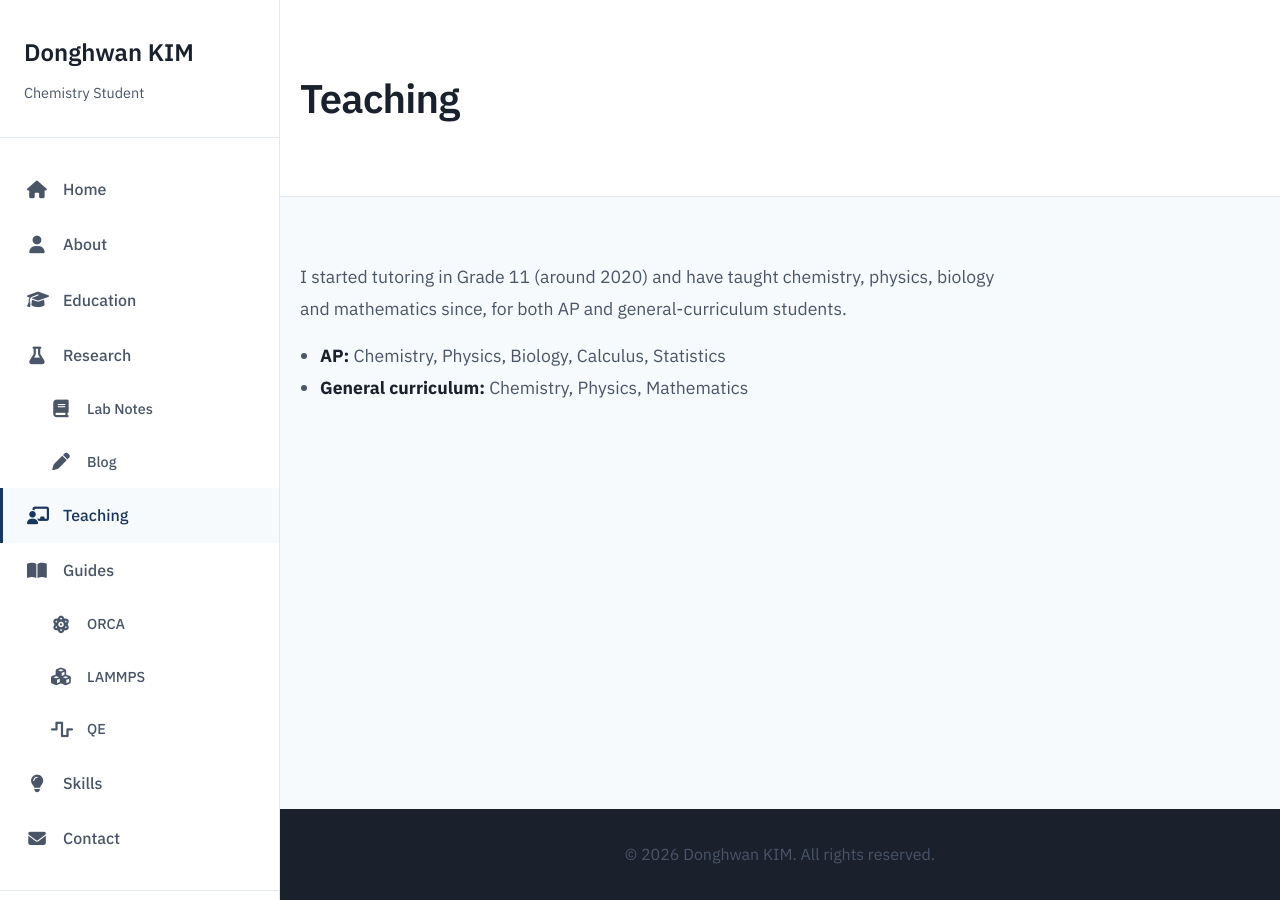
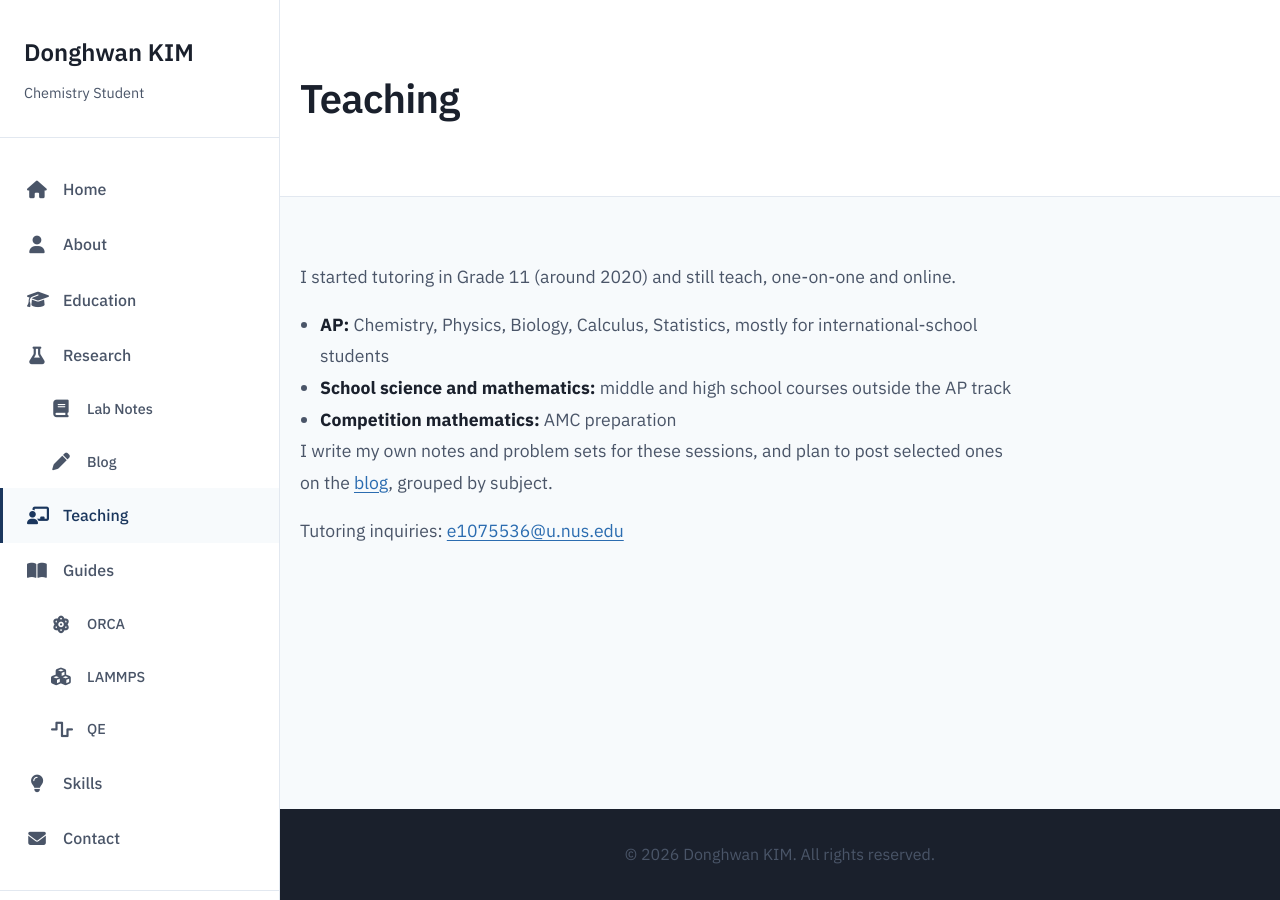
Before and after one commit to dhwan0112/dhk.github.io, a Jekyll site: the page built from _pages/teaching.md, in a window 1280 px wide. Built offline with Jekyll 4.4.1, drawn with Linux system fonts in a browser that asks for light colours; nearby versions of some CDN libraries.

Commit message:
Teaching: 형식·대상·경시 대비·자료 계획 추가
- 1:1 온라인, 현재 진행 중
- 대상: AP(주로 국제학교), 중·고등 일반 과학·수학, AMC 경시 대비
- 직접 만든 노트·문제 세트, 추후 블로그에 과목별로 게재 예정
- 튜터링 문의 메일 링크
- 홈 About 문장도 같은 내용으로 맞춤

```diff
--- a/_pages/teaching.md
+++ b/_pages/teaching.md
@@ -7,11 +7,14 @@ permalink: /teaching/
 <section class="teaching">
     <div class="container">
         <div class="teaching-summary">
-            <p>I started tutoring in Grade 11 (around 2020) and have taught chemistry, physics, biology and mathematics since, for both AP and general-curriculum students.</p>
+            <p>I started tutoring in Grade 11 (around 2020) and still teach, one-on-one and online.</p>
             <ul>
-                <li><strong>AP:</strong> Chemistry, Physics, Biology, Calculus, Statistics</li>
-                <li><strong>General curriculum:</strong> Chemistry, Physics, Mathematics</li>
+                <li><strong>AP:</strong> Chemistry, Physics, Biology, Calculus, Statistics, mostly for international-school students</li>
+                <li><strong>School science and mathematics:</strong> middle and high school courses outside the AP track</li>
+                <li><strong>Competition mathematics:</strong> AMC preparation</li>
             </ul>
+            <p>I write my own notes and problem sets for these sessions, and plan to post selected ones on the <a href="{{ '/blog/' | relative_url }}">blog</a>, grouped by subject.</p>
+            <p>Tutoring inquiries: <a href="mailto:{{ site.email }}">{{ site.email }}</a></p>
         </div>
     </div>
 </section>
--- a/assets/css/styles.css
+++ b/assets/css/styles.css
@@ -381,7 +381,8 @@ section {
 }
 
 .about-text a,
-.contact-subtitle a {
+.contact-subtitle a,
+.teaching-summary a {
     color: var(--accent-color);
     text-decoration: underline;
     text-underline-offset: 3px;
@@ -389,7 +390,8 @@ section {
 }
 
 .about-text a:hover,
-.contact-subtitle a:hover {
+.contact-subtitle a:hover,
+.teaching-summary a:hover {
     color: var(--secondary-color);
 }
 
--- a/index.html
+++ b/index.html
@@ -25,7 +25,7 @@ title: Portfolio | Donghwan KIM
             <div class="about-text">
                 <p>Hello! I'm a final-year B.Sc. (Honours) Chemistry student at the National University of Singapore, working in computational chemistry under A/P Liviu Ungur in the <a href="https://ungur-group.github.io/website/" target="_blank" rel="noopener">Ungur Group</a>.</p>
                 <p>Across three consecutive undergraduate research projects (UROPS) I have progressed from multireference electronic-structure treatment of lanthanide single-molecule magnets, to classical molecular dynamics at metal–solvent interfaces, and currently to the development of a reactive machine-learning force field for iron oxidation. The common thread is using computational methods to connect electronic structure to macroscopic behaviour.</p>
-                <p>My academic interests span inorganic chemistry, magnetochemistry &amp; molecular spintronics, and interfacial / computational studies of materials. Since Grade 11 (around 2020) I have also tutored chemistry, physics, biology and mathematics at AP and general-curriculum levels.</p>
+                <p>My academic interests span inorganic chemistry, magnetochemistry &amp; molecular spintronics, and interfacial / computational studies of materials. Since Grade 11 (around 2020) I have also tutored chemistry, physics, biology and mathematics one-on-one, from middle school to AP level, including AMC preparation.</p>
             </div>
             <div class="about-info">
                 <div class="info-item">
```
